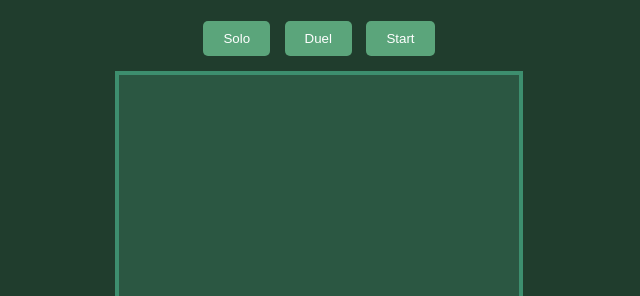
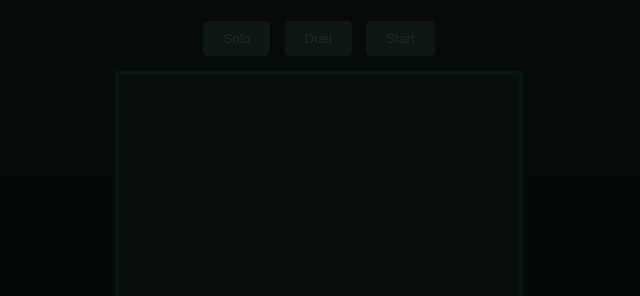
Before and after one commit to Vuyo111/Snake-game, a plain HTML site: page index.html in a window 1280 px wide. Shown: the part 72-368 px from the top of the page, without its empty margins (321-961 px from the left). Drawn offline with Linux system fonts and the light colour scheme.

Commit message:
final updates (hopefully)

```diff
--- a/index.html
+++ b/index.html
@@ -12,6 +12,10 @@
     <button id="soloBtn">Solo</button>
     <button id="duelBtn">Duel</button>
     <button id="startBtn">Start</button>
+    </div>
+
+    <div id="startOverlay">
+      <h2>Press any key to start</h2>
     </div>
     <canvas id="gameCanvas" width="400" height="400"></canvas>
 
--- a/script.js
+++ b/script.js
@@ -22,6 +22,7 @@ let food = {};
 let score = 0;
 let gameInterval;
 let gameMode = "solo";
+let gameStarted = false;
 
 
 function handleKeyPress(e) {
@@ -41,6 +42,15 @@ function handleKeyPress(e) {
   }
 }
 document.addEventListener("keydown", handleKeyPress);
+
+window.addEventListener("keydown", () => {
+  if (!gameStarted){
+    gameStarted = true;
+    document.getElementById("startOverlay").classList.add("hidden")
+    startGame();
+  }
+});
+
 
 // 🟩 Game start/reset logic
 function startGame() {
--- a/style.css
+++ b/style.css
@@ -52,3 +52,22 @@ canvas {
 #gameOverScreen.hidden {
   display: none;
 }
+
+#startOverlay {
+  position: fixed;
+  top: 0;
+  left: 0;
+  width: 100vw;
+  height: 100vh;
+  background: rgba(0,0,0,0.85);
+  color: #fff;
+  display: flex;
+  align-items: center;
+  justify-content: center;
+  z-index: 10;
+  font-size: 2rem;
+}
+
+#startOverlay.hidden{
+  display: none;
+}
```
